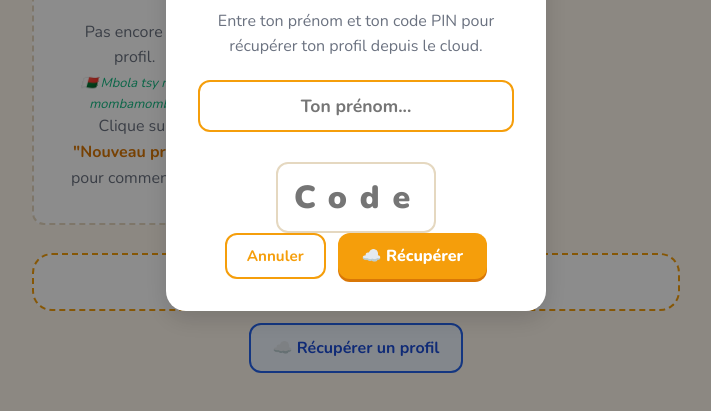
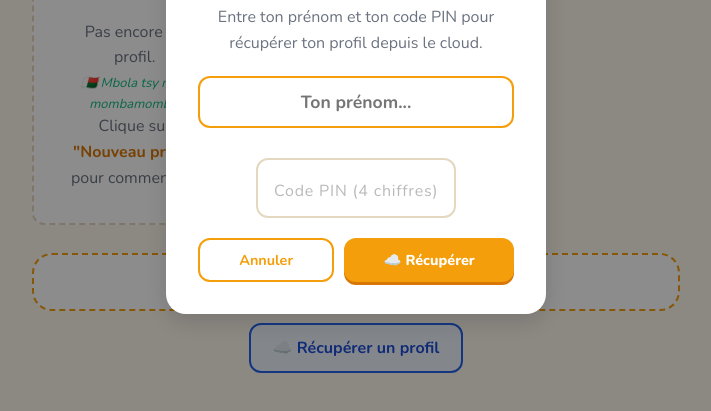
Before and after one commit to Poliuti/english-academy-madagascar, a website with bundled scripts: page index.html in a window 1280 px wide. Both pictures are taken after a click on the button "☁️ Récupérer un profil". Shown: the part 311-722 px from the top of the page, without its empty margins (284-995 px from the left). Built offline with nearby package versions, Linux system fonts and the light colour scheme.

Commit message:
fix: riduce dimensione PIN input e aggiusta modal-actions

```diff
--- a/src/styles/main.css
+++ b/src/styles/main.css
@@ -136,7 +136,24 @@ button:focus-visible { outline: 3px solid var(--primary); outline-offset: 2px; }
   transition: border-color .15s;
 }
 .modal-input:focus { border-color: var(--primary); }
-.modal-actions { display: flex; gap: 12px; justify-content: center; }
+.modal-actions {
+  display: flex;
+  gap: 10px;
+  justify-content: center;
+  flex-wrap: wrap;
+}
+.modal-actions .btn-secondary,
+.modal-actions .btn-primary,
+.modal-actions .btn-danger {
+  flex: 1 1 auto;
+  min-width: 0;
+  max-width: 220px;
+  font-size: .9rem;
+  padding: 10px 14px;
+  white-space: nowrap;
+  overflow: hidden;
+  text-overflow: ellipsis;
+}
 
 /* ─── PROFILE PAGE ──────────────────────────────────────────────────────────── */
 .profile-page {
@@ -1447,14 +1464,21 @@ button:focus-visible { outline: 3px solid var(--primary); outline-offset: 2px; }
   filter: drop-shadow(0 1px 2px rgba(0,0,0,.2));
 }
 
-/* PIN input: large digits, centered */
+/* PIN input: digits, centered */
 .pin-input {
-  font-size: 2rem !important;
-  letter-spacing: .4em !important;
+  font-size: 1.5rem !important;
+  letter-spacing: .18em !important;
   text-align: center !important;
-  font-weight: 900 !important;
-  max-width: 160px;
-  margin: 0 auto;
+  font-weight: 700 !important;
+  max-width: 200px;
+  margin: 0 auto 20px;
+  box-sizing: border-box;
+}
+.pin-input::placeholder {
+  font-size: 1rem !important;
+  letter-spacing: .05em !important;
+  font-weight: 500 !important;
+  opacity: .5;
 }
 
 /* Restore error message */
```
